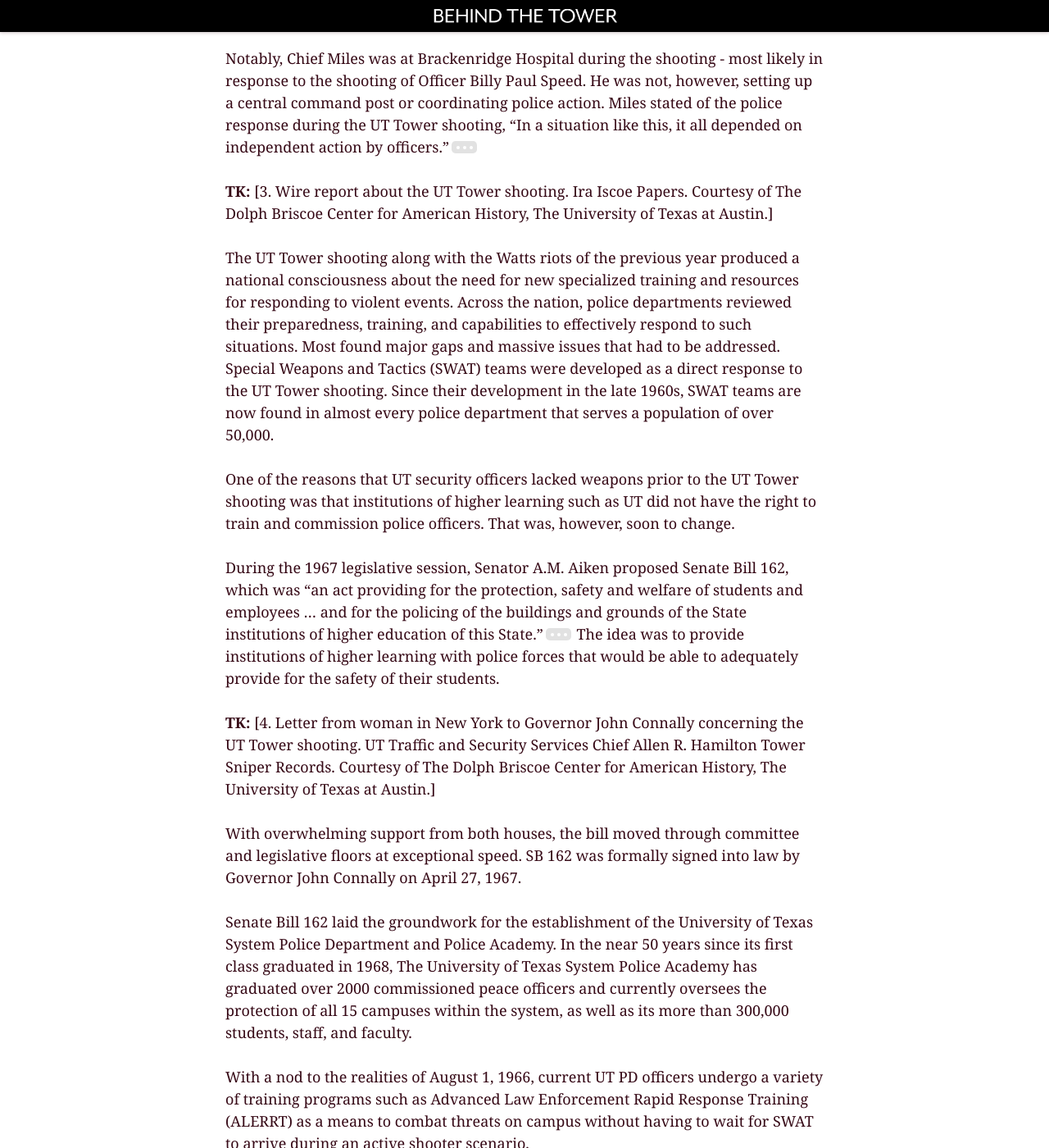
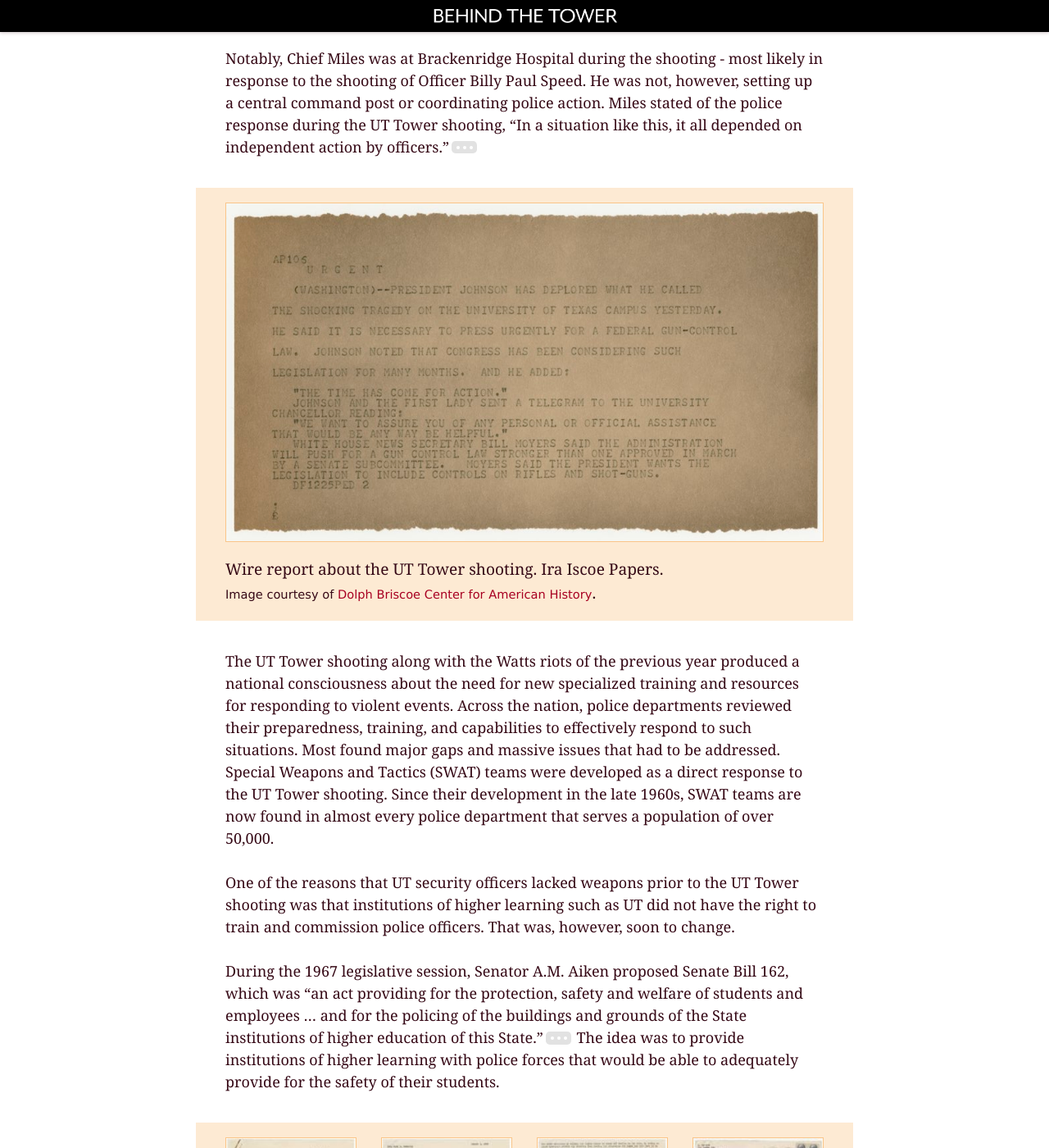
Before and after one commit to utexas-public-history/tower, a Jekyll site: the page built from _posts/2016-05-01-05-krueger-untitled.md, in a window 1280 px wide and 1400 px high, scrolled down 3039 px. Shown: the whole window at 82% size. Built offline with Jekyll 4.4.1, drawn with Linux system fonts in a browser that asks for light colours; some of the changed text lies outside the part shown.

Commit message:
Added some missing images to Krueger

```diff
--- a/_posts/2016-05-01-05-krueger-untitled.md
+++ b/_posts/2016-05-01-05-krueger-untitled.md
@@ -78,7 +78,12 @@
 
 Notably, Chief Miles was at Brackenridge Hospital during the shooting - most likely in response to the shooting of Officer Billy Paul Speed. He was not, however, setting up a central command post or coordinating police action. Miles stated of the police response during the UT Tower shooting, “In a situation like this, it all depended on independent action by officers.”[^1]
 
-**TK:** [3. Wire report about the UT Tower shooting. Ira Iscoe Papers. Courtesy of The Dolph Briscoe Center for American History, The University of Texas at Austin.]
+<div class="image-block">
+  <img src="{{ site.baseurl }}/images/posts/krueger/wire-report.jpg" />
+  <p class="caption">
+    Wire report about the UT Tower shooting. Ira Iscoe Papers. <span class="credit">Image courtesy of <a href="http://www.cah.utexas.edu/">Dolph Briscoe Center for American History</a></span>.
+  </p>
+</div>
 
 The UT Tower shooting along with the Watts riots of the previous year produced a national consciousness about the need for new specialized training and resources for responding to violent events. Across the nation, police departments reviewed their preparedness, training, and capabilities to effectively respond to such situations. Most found major gaps and massive issues that had to be addressed. Special Weapons and Tactics (SWAT) teams were developed as a direct response to the UT Tower shooting. Since their development in the late 1960s, SWAT teams are now found in almost every police department that serves a population of over 50,000.
 
@@ -86,7 +91,25 @@
 
 During the 1967 legislative session, Senator A.M. Aiken proposed Senate Bill 162, which was "an act providing for the protection, safety and welfare of students and employees … and for the policing of the buildings and grounds of the State institutions of higher education of this State.”[^2] The idea was to provide institutions of higher learning with police forces that would be able to adequately provide for the safety of their students.
 
-**TK:** [4. Letter from woman in New York to Governor John Connally concerning the UT Tower shooting. UT Traffic and Security Services Chief Allen R. Hamilton Tower Sniper Records. Courtesy of The Dolph Briscoe Center for American History, The University of Texas at Austin.]
+<div class="image-gallery image-block">
+  <div class="row">
+    <div class="image col-xs-6 col-md-3">
+      <a href="{{ site.baseurl }}/images/posts/krueger/carlson-letter-1.jpg" data-lightbox="carlson-letter"><img src="{{ site.baseurl }}/images/posts/krueger/carlson-letter-1-thumb.jpg"></a>
+    </div>
+    <div class="image col-xs-6 col-md-3">
+      <a href="{{ site.baseurl }}/images/posts/krueger/carlson-letter-2.jpg" data-lightbox="carlson-letter"><img src="{{ site.baseurl }}/images/posts/krueger/carlson-letter-2-thumb.jpg"></a>
+    </div>
+    <div class="image col-xs-6 col-md-3">
+      <a href="{{ site.baseurl }}/images/posts/krueger/carlson-letter-3.jpg" data-lightbox="carlson-letter"><img src="{{ site.baseurl }}/images/posts/krueger/carlson-letter-3-thumb.jpg"></a>
+    </div>
+    <div class="image col-xs-6 col-md-3">
+      <a href="{{ site.baseurl }}/images/posts/krueger/carlson-letter-4.jpg" data-lightbox="carlson-letter"><img src="{{ site.baseurl }}/images/posts/krueger/carlson-letter-4-thumb.jpg"></a>
+    </div>
+  </div>
+  <p class="caption">
+    Letter from woman in New York to Governor John Connally concerning the UT Tower shooting. UT Traffic and Security Services Chief Allen R. Hamilton Tower Sniper Records. <span class="credit">Images courtesy of <a href="http://www.cah.utexas.edu/">Dolph Briscoe Center for American History</a>.</span>
+  </p>
+</div>
 
 With overwhelming support from both houses, the bill moved through committee and legislative floors at exceptional speed. SB 162 was formally signed into law by Governor John Connally on April 27, 1967.
 
```
Also changed, not shown: images/posts/krueger/carlson-letter-1-thumb.jpg (added), images/posts/krueger/carlson-letter-1.jpg (added), images/posts/krueger/carlson-letter-2-thumb.jpg (added), images/posts/krueger/carlson-letter-2.jpg (added), images/posts/krueger/carlson-letter-3-thumb.jpg (added), images/posts/krueger/carlson-letter-3.jpg (added), images/posts/krueger/carlson-letter-4-thumb.jpg (added), images/posts/krueger/carlson-letter-4.jpg (added), images/posts/krueger/wire-report.jpg (added).
